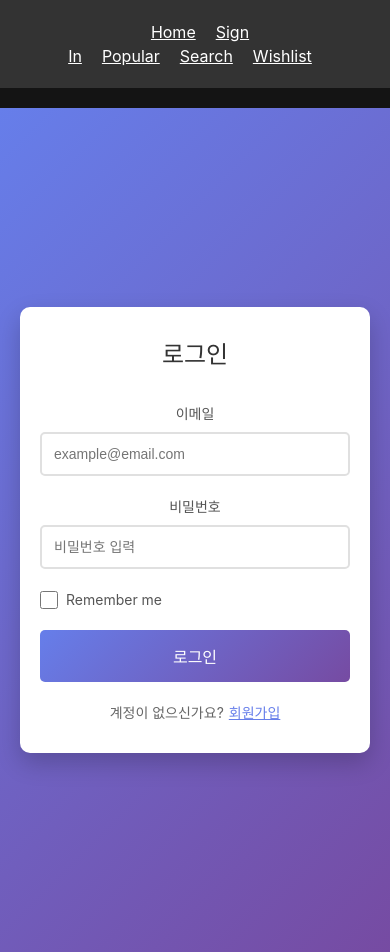
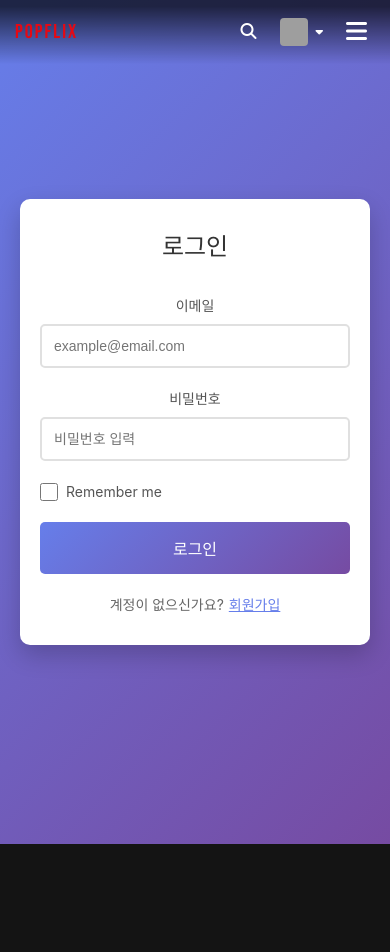
Before and after one commit to oneieo/Demo_Project, a React (Vite) app: page /#/signin in a window 390 px wide. After the commit the page ends 844 px from the top, so only its background shows below. Built offline with nearby package versions, Linux system fonts and the light colour scheme; grey boxes are pictures that could not be loaded.

Commit message:
chore: 내비바 모바일 반응형 햄버거 버튼 추가

```diff
--- a/src/App.tsx
+++ b/src/App.tsx
@@ -6,32 +6,12 @@ import Popular from "./components/Popular";
 import Search from "./components/Search";
 import Wishlist from "./components/Wishlist";
 import "./App.css";
+import NavigationBar from "./components/NavigationBar";
 
 function App() {
   return (
     <div className="App">
-      {/* 임시 네비게이션 */}
-      <nav
-        style={{ padding: "20px", background: "#333", marginBottom: "20px" }}
-      >
-        <Link to="/" style={{ color: "white", margin: "0 10px" }}>
-          Home
-        </Link>
-        <Link to="/signin" style={{ color: "white", margin: "0 10px" }}>
-          Sign In
-        </Link>
-        <Link to="/popular" style={{ color: "white", margin: "0 10px" }}>
-          Popular
-        </Link>
-        <Link to="/search" style={{ color: "white", margin: "0 10px" }}>
-          Search
-        </Link>
-        <Link to="/wishlist" style={{ color: "white", margin: "0 10px" }}>
-          Wishlist
-        </Link>
-      </nav>
-
-      {/* 라우팅 */}
+      <NavigationBar />
       <Routes>
         <Route path="/" element={<Home />} />
         <Route path="/signin" element={<SignIn />} />
--- /dev/null
+++ b/src/components/NavigationBar.tsx
@@ -0,0 +1,137 @@
+import React, { useState, useEffect } from "react";
+import { Link, useLocation } from "react-router-dom";
+import "../css/Navbar.css";
+
+const Navbar = () => {
+  const [scrolled, setScrolled] = useState(false);
+  const [showSearch, setShowSearch] = useState(false);
+  const [mobileMenuOpen, setMobileMenuOpen] = useState(false);
+  const location = useLocation();
+
+  useEffect(() => {
+    const handleScroll = () => {
+      setScrolled(window.scrollY > 50);
+    };
+
+    window.addEventListener("scroll", handleScroll);
+    return () => window.removeEventListener("scroll", handleScroll);
+  }, []);
+
+  useEffect(() => {
+    setMobileMenuOpen(false);
+  }, [location]);
+
+  const isActive = (path: string) => location.pathname === path;
+
+  return (
+    <nav className={`navbar ${scrolled ? "scrolled" : ""}`}>
+      <div className="navbar-container">
+        <div className="navbar-left">
+          <Link to="/" className="navbar-logo">
+            POPFLIX
+          </Link>
+
+          <div className="navbar-links desktop-links">
+            <Link
+              to="/"
+              className={`navbar-link ${isActive("/") ? "active" : ""}`}
+            >
+              홈
+            </Link>
+            <Link
+              to="/popular"
+              className={`navbar-link ${isActive("/popular") ? "active" : ""}`}
+            >
+              시리즈
+            </Link>
+            <Link
+              to="/search"
+              className={`navbar-link ${isActive("/search") ? "active" : ""}`}
+            >
+              영화
+            </Link>
+            <Link
+              to="/wishlist"
+              className={`navbar-link ${isActive("/wishlist") ? "active" : ""}`}
+            >
+              NEW! 요즘 대세 콘텐츠
+            </Link>
+            <Link
+              to="/wishlist"
+              className={`navbar-link ${isActive("/wishlist") ? "active" : ""}`}
+            >
+              내가 찜한 리스트
+            </Link>
+          </div>
+        </div>
+
+        <div className="navbar-right">
+          <div className="search-container">
+            <button
+              className="icon-button"
+              onClick={() => setShowSearch(!showSearch)}
+            >
+              <i className="fas fa-search"></i>
+            </button>
+            {showSearch && (
+              <input
+                type="text"
+                className="search-input"
+                placeholder="제목, 사람, 장르"
+                autoFocus
+              />
+            )}
+          </div>
+          <div className="profile-menu">
+            <img
+              src="https://i.pravatar.cc/150?img=68"
+              alt="Profile"
+              className="profile-avatar"
+            />
+            <i className="fas fa-caret-down"></i>
+          </div>
+
+          <button
+            className="mobile-menu-button"
+            onClick={() => setMobileMenuOpen(!mobileMenuOpen)}
+          >
+            <i className={`fas ${mobileMenuOpen ? "fa-times" : "fa-bars"}`}></i>
+          </button>
+        </div>
+      </div>
+
+      {/* 모바일 메뉴 */}
+      <div className={`mobile-menu ${mobileMenuOpen ? "open" : ""}`}>
+        <Link to="/" className={`navbar-link ${isActive("/") ? "active" : ""}`}>
+          홈
+        </Link>
+        <Link
+          to="/popular"
+          className={`navbar-link ${isActive("/popular") ? "active" : ""}`}
+        >
+          시리즈
+        </Link>
+        <Link
+          to="/search"
+          className={`navbar-link ${isActive("/search") ? "active" : ""}`}
+        >
+          영화
+        </Link>
+        <Link
+          to="/wishlist"
+          className={`navbar-link ${isActive("/wishlist") ? "active" : ""}`}
+        >
+          NEW! 요즘 대세 콘텐츠
+        </Link>
+        <Link
+          to="/wishlist"
+          className={`navbar-link ${isActive("/wishlist") ? "active" : ""}`}
+        >
+          내가 찜한 리스트
+        </Link>
+      </div>
+    </nav>
+  );
+};
+
+export default Navbar;
--- a/src/css/Home.css
+++ b/src/css/Home.css
@@ -15,6 +15,7 @@
   height: 80vh;
   min-height: 500px;
   display: flex;
+  justify-content: flex-start;
   align-items: center;
   overflow: hidden;
   margin-bottom: 20px;
--- /dev/null
+++ b/src/css/Navbar.css
@@ -0,0 +1,290 @@
+@import url("https://fonts.googleapis.com/css2?family=Bebas+Neue&display=swap");
+
+.navbar {
+  position: fixed;
+  top: 0;
+  left: 0;
+  right: 0;
+  z-index: 1000;
+  background: linear-gradient(180deg, rgba(0, 0, 0, 0.7) 10%, transparent);
+  transition: background-color 0.3s ease;
+  padding: 0;
+}
+
+.navbar.scrolled {
+  background-color: rgba(20, 20, 20, 0.98);
+  box-shadow: 0 2px 8px rgba(0, 0, 0, 0.5);
+}
+
+.navbar-container {
+  display: flex;
+  justify-content: space-between;
+  align-items: center;
+  padding: 15px 50px;
+  max-width: 100%;
+}
+
+.navbar-left {
+  display: flex;
+  align-items: center;
+  gap: 30px;
+}
+
+.navbar-logo {
+  font-size: 28px;
+  font-weight: 900;
+  color: #e50914;
+  text-decoration: none;
+  letter-spacing: 2px;
+  font-family: "Bebas Neue", Arial, sans-serif;
+  transition: transform 0.2s ease;
+}
+
+.navbar-logo:hover {
+  transform: scale(1.05);
+}
+
+.navbar-links {
+  display: flex;
+  gap: 20px;
+  align-items: center;
+}
+
+.navbar-link {
+  color: #e5e5e5;
+  text-decoration: none;
+  font-size: 14px;
+  font-weight: 500;
+  transition: color 0.3s ease;
+  position: relative;
+  padding: 5px 0;
+}
+
+.navbar-link:hover {
+  color: #b3b3b3;
+}
+
+.navbar-link.active {
+  color: white;
+  font-weight: 700;
+}
+
+.navbar-link.active::after {
+  content: "";
+  position: absolute;
+  bottom: -5px;
+  left: 0;
+  right: 0;
+  height: 3px;
+  background-color: #e50914;
+  border-radius: 2px;
+}
+
+.navbar-right {
+  display: flex;
+  align-items: center;
+  gap: 25px;
+}
+
+.search-container {
+  display: flex;
+  align-items: center;
+  gap: 10px;
+  position: relative;
+}
+
+.search-input {
+  background-color: rgba(0, 0, 0, 0.75);
+  border: 1px solid rgba(255, 255, 255, 0.85);
+  color: white;
+  padding: 8px 15px 8px 35px;
+  font-size: 14px;
+  border-radius: 4px;
+  width: 250px;
+  transition: all 0.3s ease;
+  position: absolute;
+  right: 0;
+}
+
+.search-input:focus {
+  outline: none;
+  border-color: white;
+  background-color: rgba(0, 0, 0, 0.9);
+}
+
+.search-input::placeholder {
+  color: rgba(255, 255, 255, 0.6);
+}
+
+.icon-button {
+  background: none;
+  border: none;
+  color: white;
+  font-size: 20px;
+  cursor: pointer;
+  padding: 8px;
+  transition: color 0.3s ease;
+  position: relative;
+}
+
+.icon-button:hover {
+  color: #b3b3b3;
+}
+
+.notification-badge {
+  position: absolute;
+  top: 2px;
+  right: 2px;
+  background-color: #e50914;
+  color: white;
+  font-size: 10px;
+  font-weight: bold;
+  padding: 2px 5px;
+  border-radius: 10px;
+  min-width: 16px;
+  text-align: center;
+}
+
+.profile-menu {
+  display: flex;
+  align-items: center;
+  gap: 8px;
+  cursor: pointer;
+  transition: all 0.2s ease;
+}
+
+.profile-menu:hover {
+  opacity: 0.8;
+}
+
+.profile-avatar {
+  width: 32px;
+  height: 32px;
+  border-radius: 4px;
+  object-fit: cover;
+}
+
+.profile-menu i {
+  color: white;
+  font-size: 12px;
+  transition: transform 0.3s ease;
+}
+
+.profile-menu:hover i {
+  transform: rotate(180deg);
+}
+
+/* 모바일 메뉴 버튼 (기본 숨김) */
+.mobile-menu-button {
+  display: none;
+  background: none;
+  border: none;
+  color: white;
+  font-size: 24px;
+  cursor: pointer;
+  padding: 8px;
+}
+
+/* 모바일 메뉴 (기본 숨김) */
+.mobile-menu {
+  display: none;
+  flex-direction: column;
+  background-color: rgba(0, 0, 0, 0.98);
+  position: absolute;
+  top: 100%;
+  left: 0;
+  right: 0;
+  max-height: 0;
+  overflow: hidden;
+  transition: max-height 0.3s ease;
+}
+
+.mobile-menu.open {
+  max-height: 400px;
+  border-top: 1px solid rgba(255, 255, 255, 0.1);
+}
+
+.mobile-menu .navbar-link {
+  padding: 20px 50px;
+  border-bottom: 1px solid rgba(255, 255, 255, 0.1);
+  font-size: 16px;
+}
+
+.mobile-menu .navbar-link:last-child {
+  border-bottom: none;
+}
+
+.mobile-menu .navbar-link.active::after {
+  display: none;
+}
+
+.mobile-menu .navbar-link.active {
+  background-color: rgba(229, 9, 20, 0.1);
+}
+
+/* 모바일 반응형 */
+@media (max-width: 768px) {
+  .navbar-container {
+    padding: 10px 20px;
+  }
+
+  .navbar-logo {
+    font-size: 22px;
+  }
+
+  /* 데스크톱 링크 숨김 */
+  .desktop-links {
+    display: none;
+  }
+
+  /* 모바일 메뉴 버튼 표시 */
+  .mobile-menu-button {
+    display: block;
+  }
+
+  /* 모바일 메뉴 표시 */
+  .mobile-menu {
+    display: flex;
+  }
+
+  .mobile-menu .navbar-link {
+    padding: 20px;
+  }
+
+  .search-input {
+    width: 180px;
+  }
+
+  .icon-button {
+    font-size: 18px;
+  }
+
+  .profile-avatar {
+    width: 28px;
+    height: 28px;
+  }
+}
+
+@media (max-width: 480px) {
+  .navbar-container {
+    padding: 10px 15px;
+  }
+
+  .navbar-logo {
+    font-size: 20px;
+  }
+
+  .search-input {
+    width: 150px;
+    font-size: 13px;
+    padding: 6px 10px 6px 30px;
+  }
+
+  .icon-button {
+    font-size: 16px;
+  }
+
+  .navbar-right {
+    gap: 15px;
+  }
+}
```
